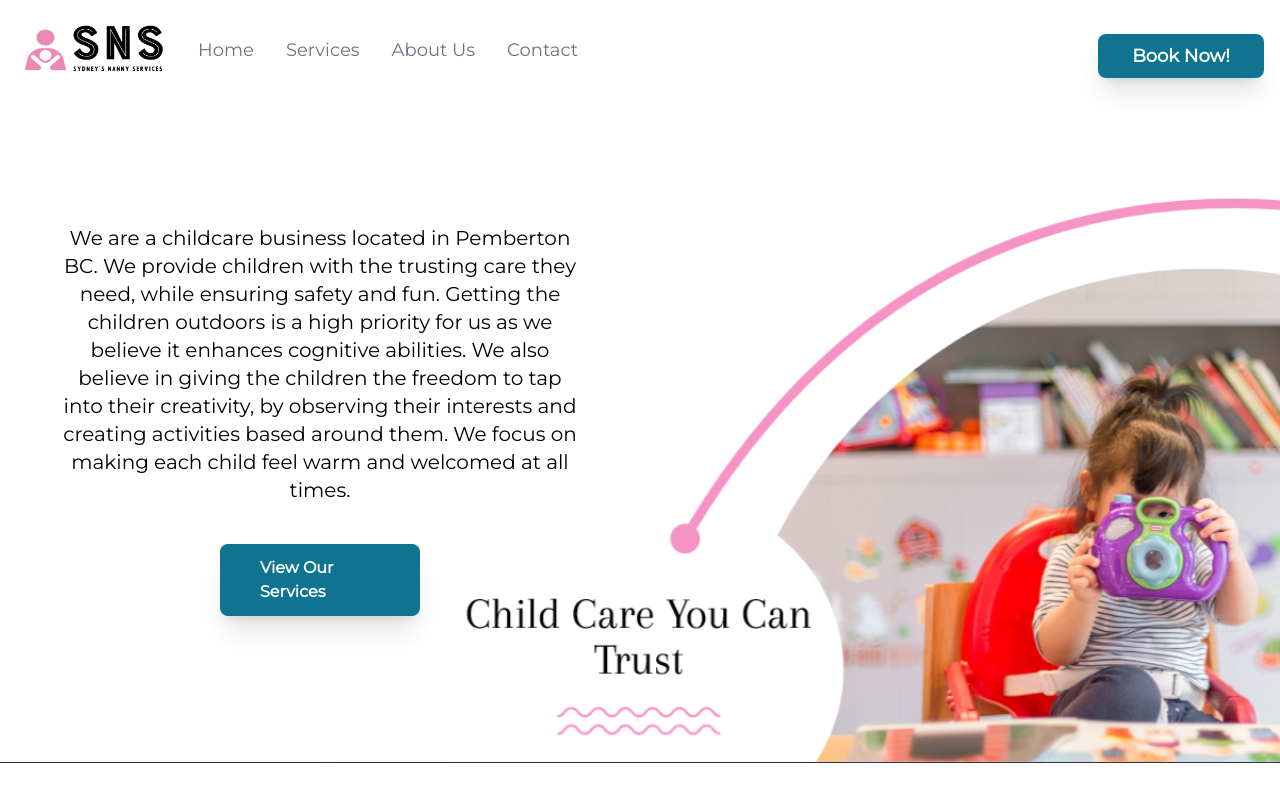
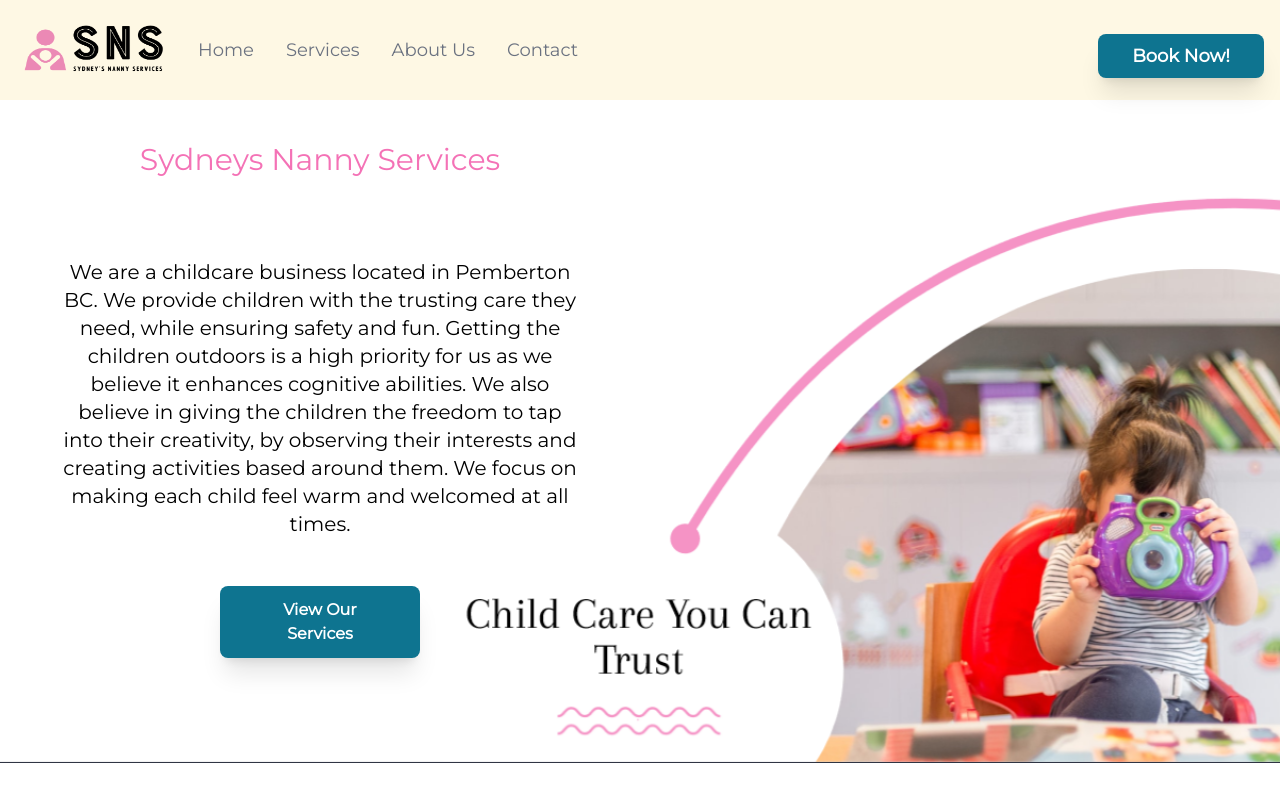
Before and after one commit to QuinAiton/SydneysNannyServices, a Next.js app: page / in a window 1280 px wide. Shown: the top 800 px of the page. Built offline with nearby package versions, Linux system fonts and the light colour scheme.

Commit message:
Finishes home page and fixes mobile

```diff
--- a/components/Contact.jsx
+++ b/components/Contact.jsx
@@ -3,10 +3,10 @@ import React from "react";
 const Contact = () => {
   return (
     <div
-      className="flex flex-col min-h-screen w-full items-center justify-center bg-white md:bg-[#fef8e4]"
+      className="flex flex-col min-h-screen w-full items-center justify-center bg-gradient-to-t from-[#f0f0ee] to-[#fef8e4]   md:bg-[#fef8e4]"
       id="contact"
     >
-      <div className="relative flex md:w-[70vw] flex-col justify-around space-y-5 overflow-hidden rounded-xl bg-[#fef8e4] md:bg-white p-10 text-white shadow-lg sm:w-[90vw] md:flex-row md:space-x-1 md:space-y-0">
+      <div className="relative flex md:w-[70vw] flex-col justify-around space-y-5 overflow-hidden rounded-xl bg-[#fef8e4] md:bg-white p-10 text-white sm:w-[90vw] md:flex-row md:space-x-1 md:space-y-0">
         <div className="absolute -left-12 bottom-14 z-0 h-28 w-28 rounded-full bg-white"></div>
         <div className="relative z-10 flex flex-col justify-center space-y-8">
           <div>
@@ -90,9 +90,6 @@ const Contact = () => {
           </div>
         </div>
       </div>
-      <h2 className=" mt-[5vh] md:mt-[10vh] text-lg md:text-2xl">
-        I look forward to hearing from you!
-      </h2>
     </div>
   );
 };
--- /dev/null
+++ b/components/Footer.jsx
@@ -0,0 +1,9 @@
+import React from "react";
+
+const Footer = () => {
+  return (
+    <div className="bg-[url('/dinosaurs.jpg')] bg-cover bg-bottom w-screen h-[10vh] md:h-[45vh]"></div>
+  );
+};
+
+export default Footer;
--- a/components/JumboTron.jsx
+++ b/components/JumboTron.jsx
@@ -3,39 +3,33 @@ import Image from "next/image";
 const JumboTron = () => {
   return (
     <div
-      className=" w-screen min-h-[100vh] bg-[url('/HomeBackground.png')] bg-no-repeat md:bg-contain bg-right grid grid-cols-2"
+      className=" w-screen min-h-[100vh] lg:bg-[url('/HomeBackground.png')] bg-no-repeat bg-contain bg-right lg:grid lg:grid-cols-2"
       id="home"
     >
-
-          {/* <div className="inline-flex rounded-md bg-white shadow">
-            <a
-              href="#services"
-              className=" block w-full rounded-lg bg-cyan-700 px-10 py-3 text-lg font-semibold text-white shadow-xl ring-cyan-700 ring-offset-2 transition
-                      duration-300
-                      ease-in-out
-                      hover:bg-pink-400
-                      focus:outline-none
-                      focus:ring-2
-                      "
-            >
-              View Our Services
-            </a>
+      <div className="lg:hidden mt-[10vh]">
+        <Image
+          className="bg-cover bg-center"
+          src="/mobileHome.jpg"
+          height={500}
+          width={700}
+        />
       </div>
-        </div> */}
-        <div className="w-full h-full row-span-2 mx-auto md:mt-0 mt-20 rounded-xl md:p-5 flex flex-col justify-center items-center ">
-          {/* <h1 className="text-6xl"> Sydneys Nanny Service</h1> */}
-          <h2 className="text-center text-xl m-10  ">
+      <div className="w-full h-full row-span-2 mx-auto md:mt-0 mt-20 rounded-xl md:p-5 flex flex-col justify-center items-center">
+        <h1 className="text-3xl mb-10 text-[#f472b6] ">
+          Sydneys Nanny Services
+        </h1>
+        <h2 className="text-center md:text-xl lg:m-10  ">
           We are a childcare business located in Pemberton BC. We provide
           children with the trusting care they need, while ensuring safety and
           fun. Getting the children outdoors is a high priority for us as we
-            believe it enhances cognitive abilities. We also believe in giving
-            the children the freedom to tap into their creativity, by observing
-            their interests and creating activities based around them. We focus
-            on making each child feel warm and welcomed at all times.
+          believe it enhances cognitive abilities. We also believe in giving the
+          children the freedom to tap into their creativity, by observing their
+          interests and creating activities based around them. We focus on
+          making each child feel warm and welcomed at all times.
         </h2>
         <a
           href="#services"
-              className=" w-1/3 h-auto rounded-lg bg-cyan-700 px-10 py-3 text-md font-semibold text-white shadow-xl ring-cyan-700 ring-offset-2 transition
+          className=" mt-10 md:mt-2 md:w-1/3 h-auto rounded-lg text-center bg-cyan-700 px-10 py-3 text-md font-semibold text-white shadow-xl ring-cyan-700 ring-offset-2 transition
                       duration-300
                       ease-in-out
                       hover:bg-pink-400
--- a/components/Nav.jsx
+++ b/components/Nav.jsx
@@ -6,7 +6,7 @@ const Nav = () => {
   const [isHidden, setIsHidden] = useState(true);
 
   return (
-    <nav class="bg-white fixed w-screen z-20">
+    <nav class="bg-[#fef8e4] fixed w-screen top-0 z-20">
       <div class="max-w-8xl mx-auto px-4">
         <div class="flex justify-between">
           <div class="flex space-x-4">
--- a/components/footer.jsx
+++ /dev/null
@@ -1,7 +0,0 @@
-import React from "react";
-
-const footer = () => {
-  return <div className="bg-[url('/dinosaurs.jpg')]">footer</div>;
-};
-
-export default footer;
--- a/pages/index.jsx
+++ b/pages/index.jsx
@@ -5,6 +5,7 @@ import JumboTron from "../components/JumboTron.jsx";
 import Services from "../components/Services.jsx";
 import About from "../components/About.jsx";
 import Contact from "../components/Contact";
+import Footer from "../components/Footer";
 const index = () => {
   return (
     <div className="font-Montserrat ">
@@ -13,6 +14,7 @@ const index = () => {
       <Services />
       <About />
       <Contact />
+      <Footer />
     </div>
   );
 };
```
Also changed, not shown: 1 other file (tests, documents, lock files or other folders). Lines whose indentation alone changed are shown as unchanged.
